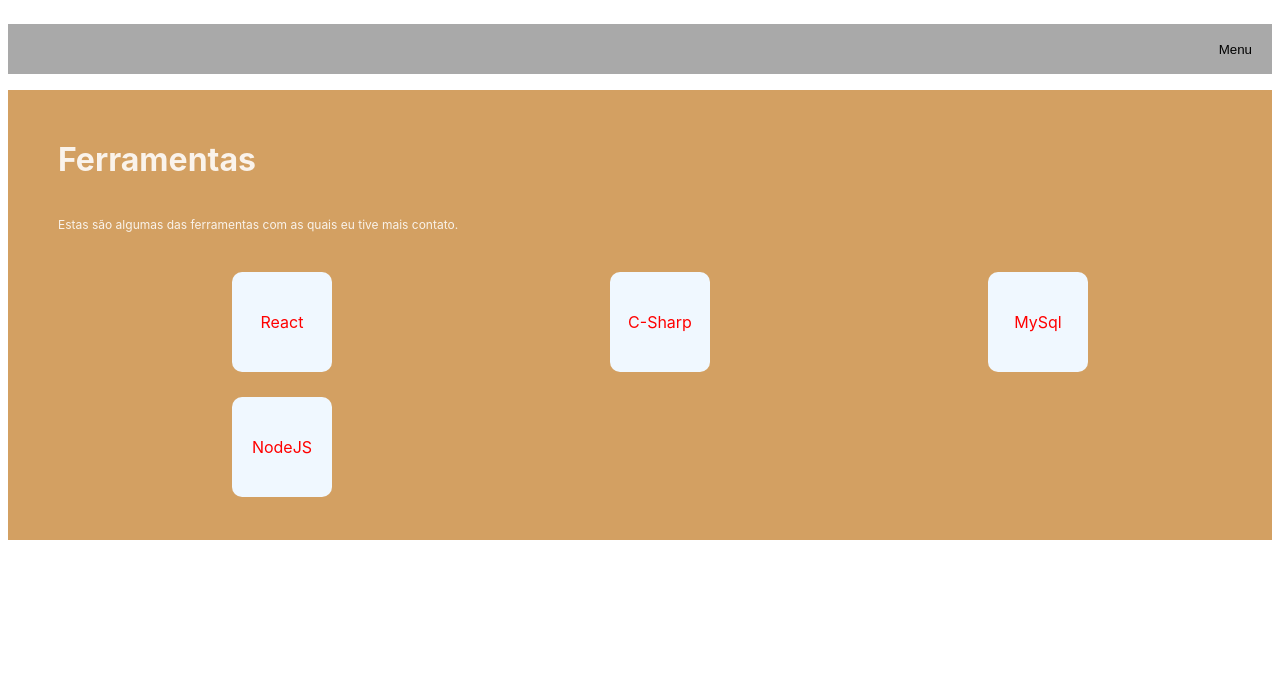
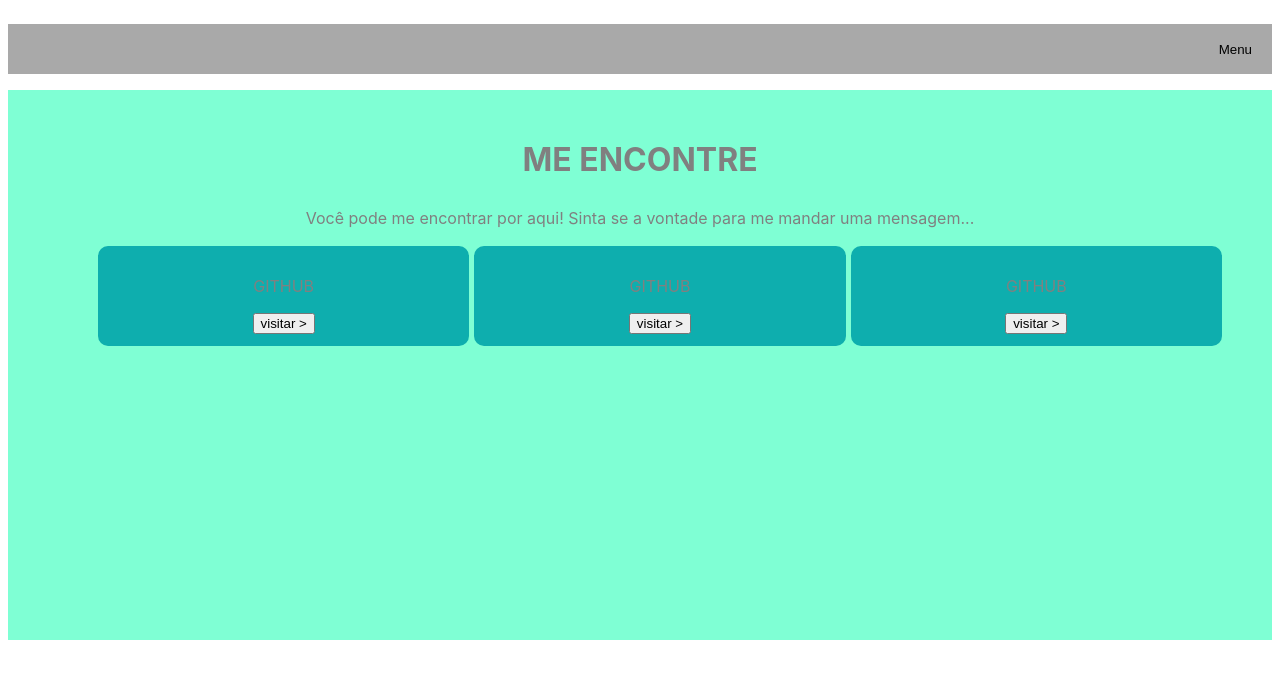
Before and after one commit to matheusjean28/cv, a React (Vite) app: page / in a window 1280 px wide. Shown: the top 678 px of the page. Built offline with nearby package versions, Linux system fonts and the light colour scheme.

Commit message:
<Feat>,<FindMe.jsx>: (Add component find me)

```diff
--- a/src/App.jsx
+++ b/src/App.jsx
@@ -3,6 +3,7 @@
 import AboutMe from './Components/AboutMe'
 import Projects from './Components/Projects'
 import Frameworks from './Components/Frameworks'
+import FindMe from './Components/FindMe'
 function App() {
 
   return (
@@ -10,7 +11,8 @@
     <Header/>
     {/* <AboutMe/> */}
     {/* <Projects/> */}
-    <Frameworks/>
+    {/* <Frameworks/> */}
+    <FindMe/>
     </>
   )
 }
--- /dev/null
+++ b/src/Components/FindMe.jsx
@@ -0,0 +1,33 @@
+import React from "react";
+import "./Styles/StylesFindMe.css";
+
+export default function FindMe() {
+  return (
+    <>
+      <div className="findMe">
+        <h1>ME ENCONTRE</h1>
+        <p>
+          Você pode me encontrar por aqui! Sinta se a vontade para me mandar uma
+          mensagem...
+        </p>
+        <ul className="UlFindMe">
+          <li className="LiFindMe">
+            <p className="PFindMe">GITHUB</p>
+            <button>{"visitar >"}</button>
+          </li>
+
+          <li className="LiFindMe">
+            <p className="PFindMe">GITHUB</p>
+            <button>{"visitar >"}</button>
+          </li>
+
+          <li className="LiFindMe">
+            <p className="PFindMe">GITHUB</p>
+            <button>{"visitar >"}</button>
+          </li>
+
+        </ul>
+      </div>
+    </>
+  );
+}
--- /dev/null
+++ b/src/Components/Styles/StylesFindMe.css
@@ -0,0 +1,28 @@
+.findMe {
+    background-color: aquamarine;
+    height: inherit;
+    color: gray;
+    padding: 25px 50px;
+    height: 500px;
+}
+.UlFindMe {
+    display:  grid;
+    grid-template-columns: repeat(3, 1fr);
+    list-style: none;
+    height: inherit;
+    gap: 5px;
+}
+
+.LiFindMe {
+    height: 100px;
+    position: relative;
+    border-radius: 10px;
+    background-color: rgb(14, 174, 174);
+    display: flex;
+    flex-direction: column;
+    place-content: center;
+    place-items: center;
+}
+.PFindMe{
+ margin-bottom: 15px;
+}
```
